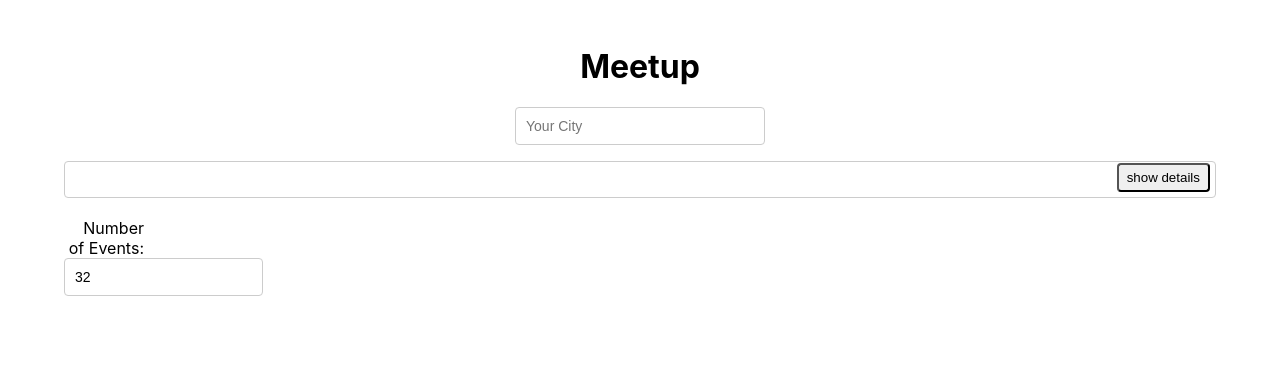
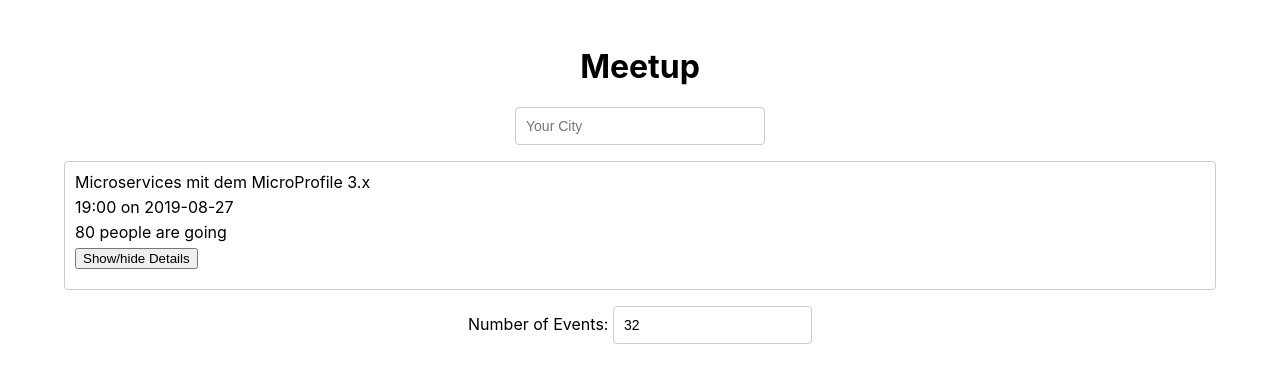
Before and after one commit to MaryHoy/meetup, a React (Create React App) app: page / in a window 1280 px wide. Shown: the top 382 px of the page. Built offline with nearby package versions, Linux system fonts and the light colour scheme.

Commit message:
correct eventlist error

```diff
--- a/src/App.css
+++ b/src/App.css
@@ -60,7 +60,7 @@
   background-color: #BCDCDB;
 }
 
-.event {
+.Event {
   padding: 10px 10px 20px;
   margin-bottom: 10px;
   text-align: left;
@@ -97,7 +97,7 @@
   overflow-x: hidden;
 }
 
-.numberOfEvents {
+.number-of-events {
   width: 80px;
   margin: 20px 0 50px;
   text-align: right;
--- a/src/Event.js
+++ b/src/Event.js
@@ -1,38 +1,41 @@
 import React, { Component } from 'react';
 
 class Event extends Component {
+
   state = {
-    event: [],
-    showDetails: false
+    show: false
+  };
+
+  showDetails = () => {
+    this.setState(prevState => ({
+      show: !prevState.show
+    }))
   }
 
-  handleShowDetails = () => {
-    if(this.state.showDetails === false) {
-      this.setState({ showDetails: true });
-    }
-    else {
-      this.setState({ showDetails: false });
-    }
-  }
 
   render() {
-    const showDetails = this.state.showDetails;
 
-    return(
-      <div className="event">
-        <div className="event__Overview">
-          <p className="event__Overview--name">{this.state.event.name}</p>
-          <p className="event__Overview--localDate">{this.state.event.local_date}</p>
-          <button className="details-btn" onClick={() => this.handleShowDetails()}>show details</button>
-        </div>
-        {showDetails &&
-          <div className="event__Details">
-            <p className="event__Details--description">{this.state.event.description}</p>
-          </div>
-        }
+    const {event} = this.props;
+
+    return (
+      <div className="Event">
+        <div className="eventName">{event.name}</div>
+          <p className="time">{event.local_time} on {event.local_date}</p>
+          <p className="rsvp">{event.yes_rsvp_count} people are going</p>
+        {this.state.show && (
+          <div className="details">
+            <div className="eventGroup">{event.group.name}</div>
+            <div className="eventLocation">{event.venue.address_1}</div>
+            <div className="description" dangerouslySetInnerHTML={{__html: event.description}} />
+            <a className="link" href={event.link}>Event link</a>
       </div>
-    );
-  }
+    )}
+      <button className="detailBtn"
+      onClick={this.showDetails}
+      >Show/hide Details</button>
+    </div>
+  )
+}
 }
 
-export default Event;
+export default Event
```
